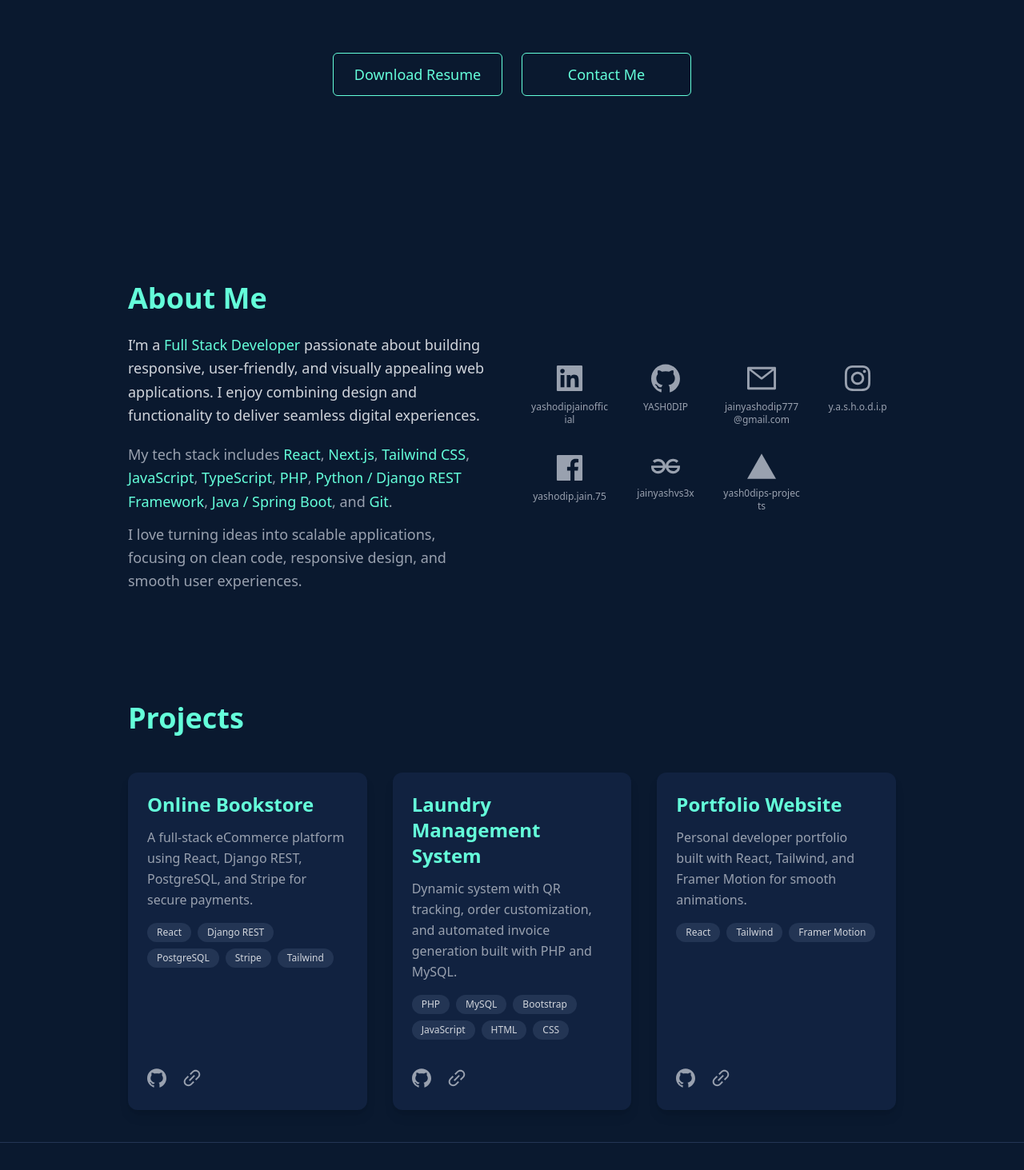
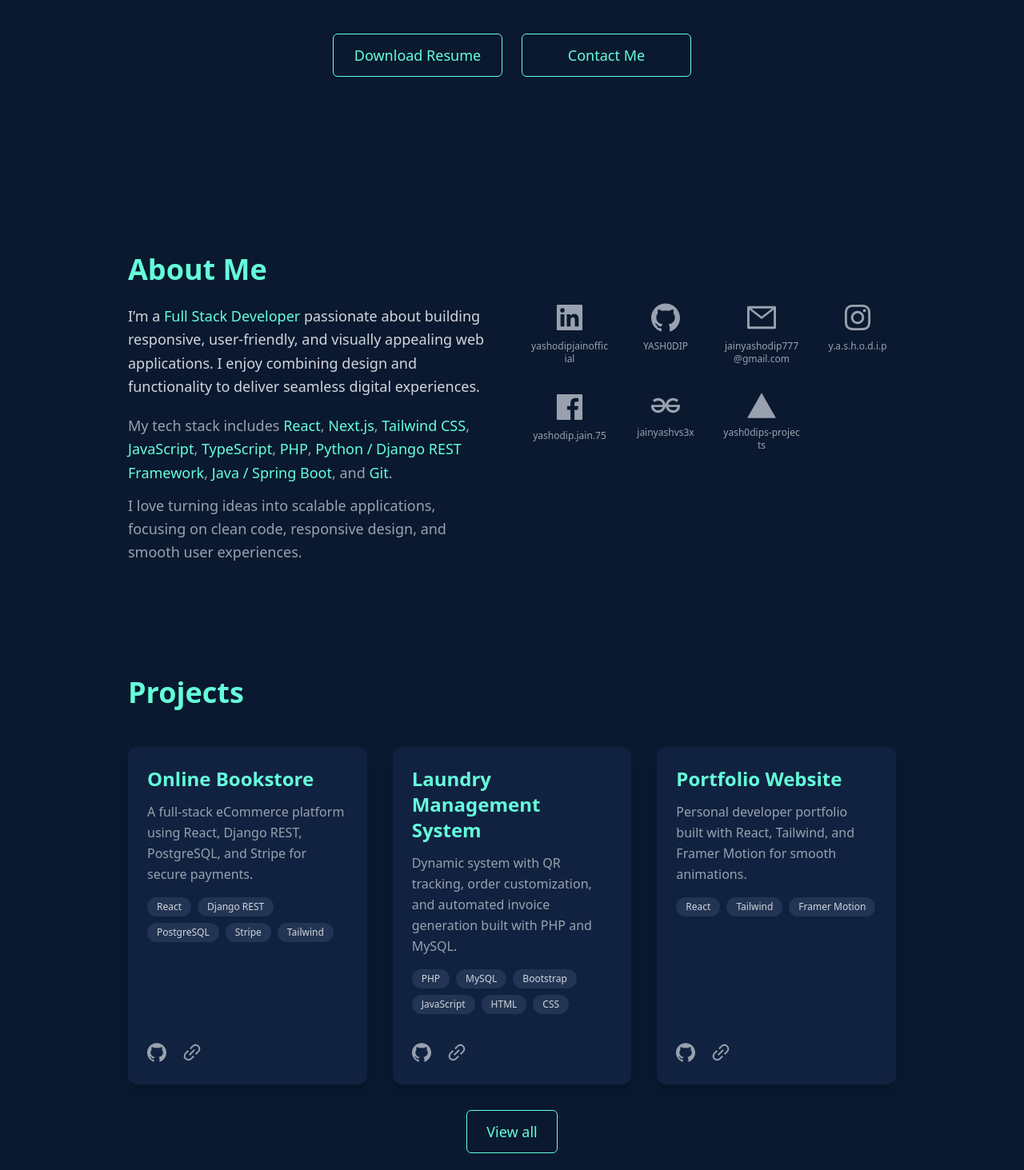
Before and after one commit to YASH0DIP/yashodip-jain-portfolio, a React (Vite) app: page / in a window 1280 px wide. Shown: the part 623-2086 px from the top of the page at 80% size. Built offline with nearby package versions, Linux system fonts and the light colour scheme.

Commit message:
update ui

```diff
--- a/src/App.tsx
+++ b/src/App.tsx
@@ -9,7 +9,7 @@ function App() {
   return (
     <div className="font-inter text-gray-400 flex flex-col min-h-screen bg-[#0a192f] scroll-smooth">
       <Header />
-      <main className="px-4 sm:px-8 md:px-16 lg:px-24 pt-20 grow">
+      <main className="px-4 sm:px-8 md:px-16 lg:px-24 pt-10 grow">
         <Hero />
         <About />
         <Projects />
--- a/src/components/ContactModal.tsx
+++ b/src/components/ContactModal.tsx
@@ -54,11 +54,11 @@ export default function ContactModal({ isOpen, onClose }: Props) {
         <>
           {/* Overlay */}
           <motion.div
-            className="fixed inset-0 bg-black bg-opacity-60 z-40"
+            className="fixed inset-0 bg-gray-950 bg-opacity-60 z-40"
             initial={{ opacity: 0 }}
-            animate={{ opacity: 1 }}
+            animate={{ opacity: 0.75 }}
             exit={{ opacity: 0 }}
-            onClick={onClose}
+            onClick={()=> onClose()}
           />
 
           {/* Modal */}
--- a/src/components/Hero.tsx
+++ b/src/components/Hero.tsx
@@ -8,7 +8,7 @@ function Hero() {
   return (
     <section
       id="home"
-      className="min-h-screen flex flex-col justify-center items-center text-center gap-10 py-16 sm:py-20 md:py-24 px-4"
+      className="min-h-screen flex flex-col justify-center items-center text-center gap-8 pt-12 px-2"
     >
       {/* Heading */}
       <div>
--- a/src/pages/About.tsx
+++ b/src/pages/About.tsx
@@ -22,7 +22,7 @@ function About() {
   ];
 
   return (
-    <section id="about" className="py-5 sm:py-24 bg-[#0a192f] text-gray-200 flex justify-center px-4 sm:px-8 md:px-16">
+    <section id="about" className="py-5 bg-[#0a192f] text-gray-200 flex justify-center px-4 sm:px-8 md:px-16">
       <div className="max-w-6xl grid grid-cols-1 md:grid-cols-2 gap-12 items-center">
         {/* Text */}
         <motion.div
@@ -31,7 +31,7 @@ function About() {
           transition={{ duration: 0.8 }}
           viewport={{ once: true }}
         >
-          <h3 className="text-3xl sm:text-4xl font-bold mb-6 text-[#64ffda]">
+          <h3 className="text-3xl sm:text-4xl font-bold mb-6 mt-12 md:mt-20 text-[#64ffda]">
             About Me
           </h3>
 
--- a/src/pages/Projects.tsx
+++ b/src/pages/Projects.tsx
@@ -38,9 +38,9 @@ function Projects() {
   ];
 
   return (
-    <section id="projects" className="py-10 bg-[#0a192f] text-gray-200 px-4 sm:px-8 md:px-16 flex flex-col items-center">
+    <section id="projects" className="py-10 bg-[#0a192f] text-gray-200 px-4 sm:px-8 md:px-16 flex flex-col items-center space-y-8">
       <div className="max-w-6xl w-full">
-        <h3 className="text-3xl sm:text-4xl font-bold mb-12 text-[#64ffda]">
+        <h3 className="text-3xl sm:text-4xl font-bold mb-12 pt-10 md:pt-20 text-[#64ffda]">
           Projects
         </h3>
 
@@ -48,7 +48,7 @@ function Projects() {
           {projectData.map((project, index) => (
             <motion.div
               key={index}
-              initial={{ opacity: 0, y: 60 }}
+              initial={{ opacity: 0, y: -40 }}
               whileInView={{ opacity: 1, y: 0 }}
               transition={{ duration: 0.6, delay: index * 0.2 }}
               viewport={{ once: true }}
@@ -79,6 +79,13 @@ function Projects() {
           ))}
         </div>
       </div>
+      <a
+          href="https://github.com/YASH0DIP?tab=repositories"
+          download
+          className="px-6 py-3 border border-[#64ffda] text-[#64ffda] rounded-md text-base sm:text-lg font-medium transition-all duration-300 hover:bg-[#64ffda]/10 hover:shadow-[0_0_15px_rgba(100,255,218,0.4)]"
+        >
+          View all
+        </a>
     </section>
   );
 }
```
